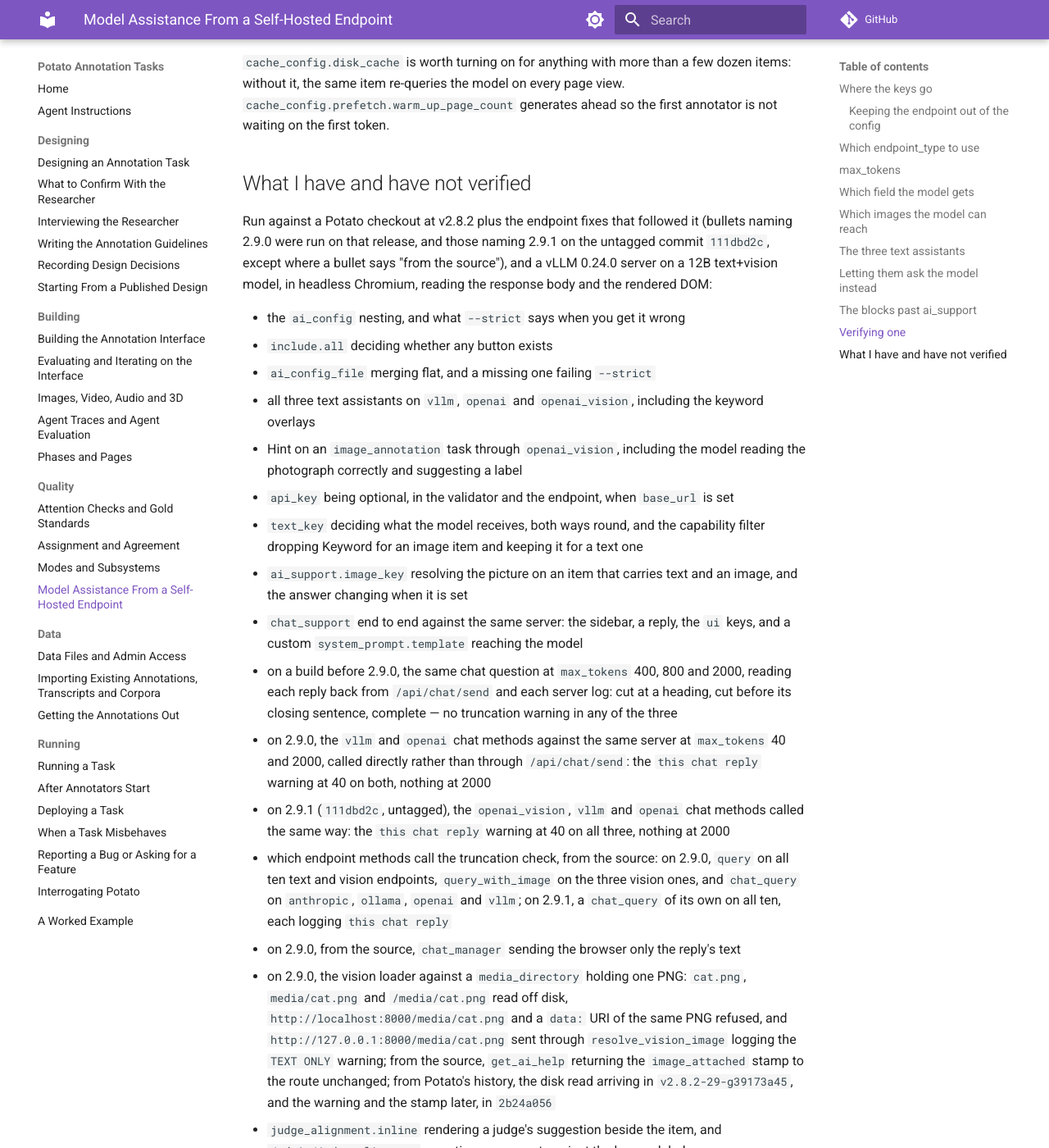
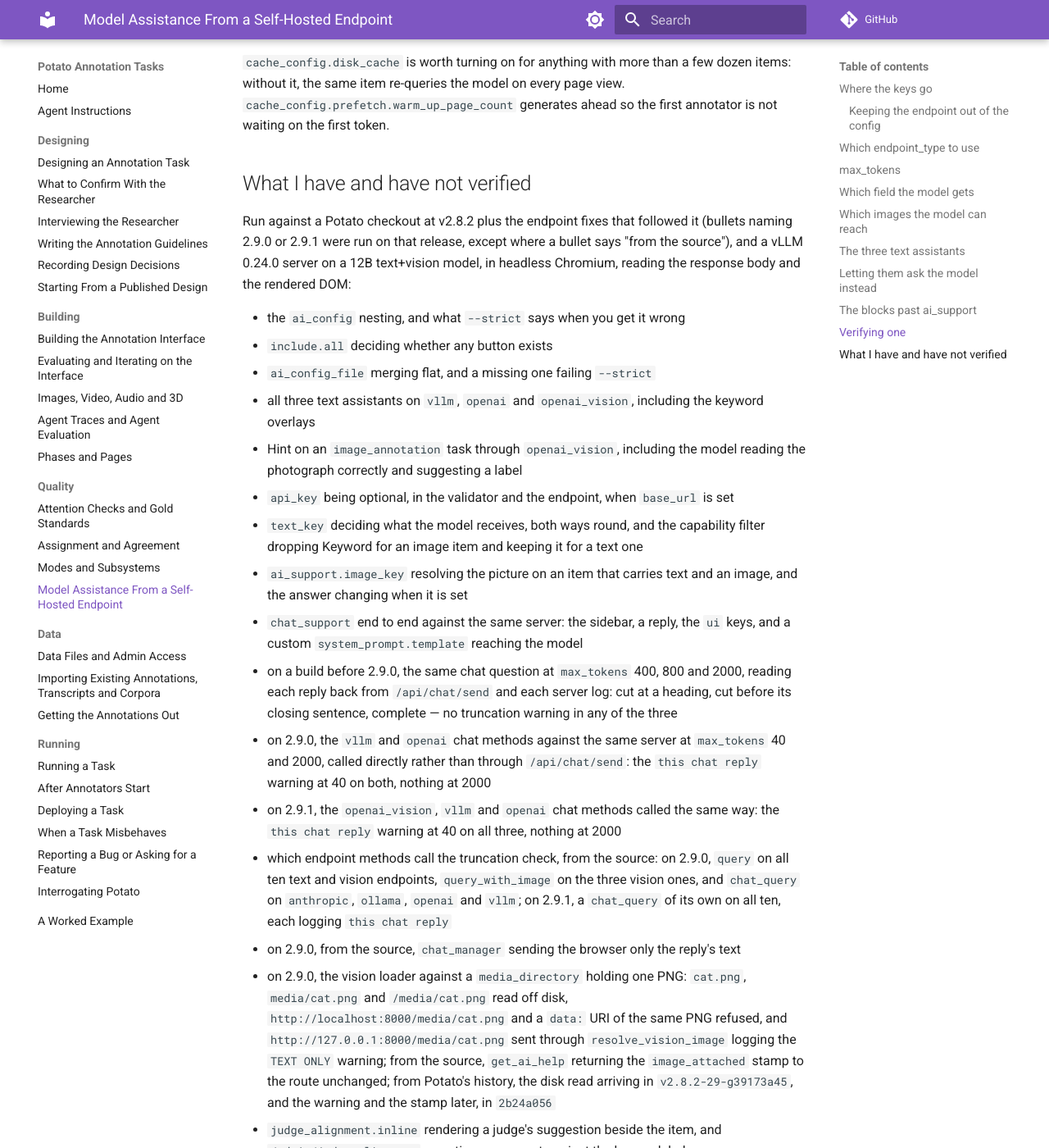
Before and after one commit to davidjurgens/potato-skill, an MkDocs documentation site: the page built from docs/model-assistance.md, in a window 1280 px wide and 1400 px high, scrolled down 10609 px. Shown: the whole window at 82% size. Built offline with MkDocs 1.6.1 and Material for MkDocs 9.7.7, drawn with Linux system fonts in a browser that asks for light colours; comment, search, counter and statistics services are not loaded; some of the changed text lies outside the part shown.

Commit message:
docs(model-assistance): Potato 2.9.1 is released, so stop calling it untagged
Tag v2.9.1 resolves to 111dbd2c, the commit the pin already names, and
PyPI lists potato-annotation 2.9.1 as the latest version, with a wheel and
an sdist. The pin doesn't move.

Co-Authored-By: Claude Opus 5 (1M context) <noreply@anthropic.com>
Claude-Session: https://claude.ai/code/session_013CnyjgjGZdHyGjVH21btyW

```diff
--- a/docs/model-assistance.md
+++ b/docs/model-assistance.md
@@ -152,8 +152,8 @@ available" either way.
 **From 2.9.0, all ten text and vision endpoints warn for the assistants**, on
 text and image items alike. Their chat methods warn too, with `this chat reply`
 where an assistant's warning says `this response`: on 2.9.0 only `anthropic`,
-`ollama`, `openai` and `vllm`, and on all ten at commit `111dbd2c` (2.9.1,
-untagged, not on PyPI). Before 2.9.0 only `openai`, `openai_vision` and `vllm`
+`ollama`, `openai` and `vllm`, and on all ten from 2.9.1. Before 2.9.0 only
+`openai`, `openai_vision` and `vllm`
 warned, and never from chat. On `anthropic`, `anthropic_vision`, `gemini`,
 `huggingface`, `ollama`, `ollama_vision` and `openrouter` a cut-off reply reached
 the renderer with nothing in the log and produced the empty tooltip above, which
@@ -499,8 +499,8 @@ is not waiting on the first token.
 ## What I have and have not verified
 
 Run against a Potato checkout at v2.8.2 plus the endpoint fixes that followed
-it (bullets naming 2.9.0 were run on that release, and those naming 2.9.1 on
-the untagged commit `111dbd2c`, except where a bullet says "from the source"),
+it (bullets naming 2.9.0 or 2.9.1 were run on that release, except where a
+bullet says "from the source"),
 and a vLLM 0.24.0 server on a 12B text+vision model, in headless Chromium,
 reading the response body and the rendered DOM:
 
@@ -527,9 +527,8 @@ reading the response body and the rendered DOM:
 - on 2.9.0, the `vllm` and `openai` chat methods against the same server at
   `max_tokens` 40 and 2000, called directly rather than through
   `/api/chat/send`: the `this chat reply` warning at 40 on both, nothing at 2000
-- on 2.9.1 (`111dbd2c`, untagged), the `openai_vision`, `vllm` and `openai`
-  chat methods called the same way: the `this chat reply` warning at 40 on all
-  three, nothing at 2000
+- on 2.9.1, the `openai_vision`, `vllm` and `openai` chat methods called the
+  same way: the `this chat reply` warning at 40 on all three, nothing at 2000
 - which endpoint methods call the truncation check, from the source: on 2.9.0,
   `query` on all ten text and vision endpoints, `query_with_image` on the three
   vision ones, and `chat_query` on `anthropic`, `ollama`, `openai` and `vllm`;
```
Also changed, not shown: skills/potato-skill/references/model-assistance.md (+6 -7 lines).
